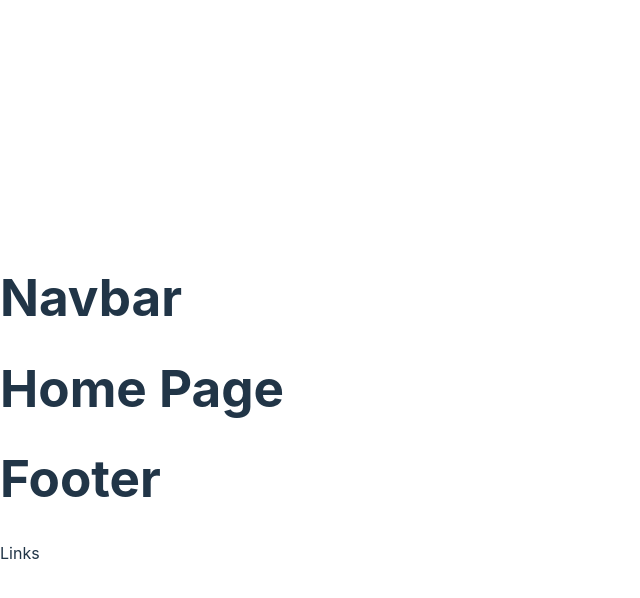
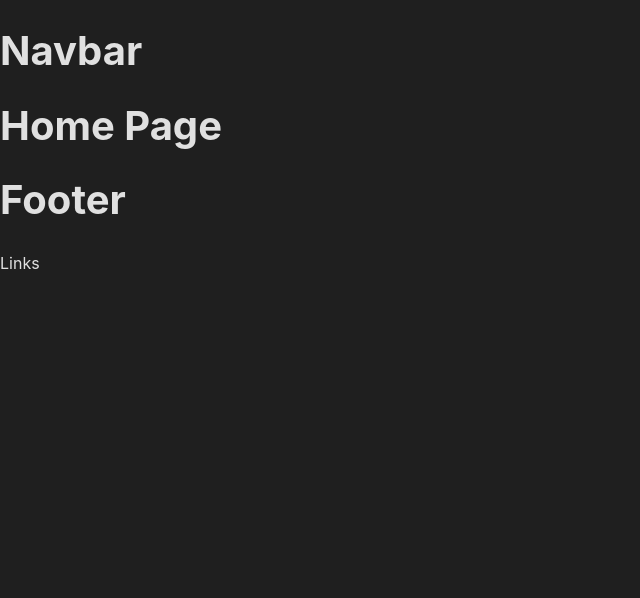
Before and after one commit to sushiAlii/sushi-code, a React (Vite) app: page / in a window 1280 px wide. Shown: the top 598 px of the page, without its empty margins (0-640 px from the left). Built offline with nearby package versions, Linux system fonts and the light colour scheme.

Commit message:
chore: add css variables and use them on html element css

```diff
--- a/src/styles/index.css
+++ b/src/styles/index.css
@@ -1,11 +1,12 @@
+@import './variables.css';
+
 :root {
   font-family: Inter, system-ui, Avenir, Helvetica, Arial, sans-serif;
   line-height: 1.5;
   font-weight: 400;
 
   color-scheme: light dark;
-  color: rgba(255, 255, 255, 0.87);
-  background-color: #242424;
+  background-color: var(--bg-dark);
 
   font-synthesis: none;
   text-rendering: optimizeLegibility;
@@ -14,56 +15,47 @@
   -webkit-text-size-adjust: 100%;
 }
 
-a {
-  font-weight: 500;
-  color: #646cff;
-  text-decoration: inherit;
-}
-a:hover {
-  color: #535bf2;
-}
-
 body {
   margin: 0;
-  display: flex;
-  place-items: center;
-  min-width: 320px;
-  min-height: 100vh;
+  color: var(--primary-text-color);
+
+  font-size: var(--base-font-size);
+  line-height: var(--line-height);
 }
 
 h1 {
-  font-size: 3.2em;
-  line-height: 1.1;
+  font-size: var(--h1-font-size);
+  line-height: var(--h1-line-height);
 }
 
-button {
-  border-radius: 8px;
-  border: 1px solid transparent;
-  padding: 0.6em 1.2em;
-  font-size: 1em;
-  font-weight: 500;
-  font-family: inherit;
-  background-color: #1a1a1a;
-  cursor: pointer;
-  transition: border-color 0.25s;
-}
-button:hover {
-  border-color: #646cff;
-}
-button:focus,
-button:focus-visible {
-  outline: 4px auto -webkit-focus-ring-color;
+h2 {
+  font-size: var(--h2-font-size);
+  line-height: var(--h2-line-height);
 }
 
-@media (prefers-color-scheme: light) {
-  :root {
-    color: #213547;
-    background-color: #ffffff;
-  }
-  a:hover {
-    color: #747bff;
-  }
-  button {
-    background-color: #f9f9f9;
-  }
+h3 {
+  font-size: var(--h3-font-size);
+  line-height: var(--h3-line-height);
 }
+
+p {
+  font-size: var(--p-font-size);
+  line-height: var(--p-line-height);
+}
+
+a {
+  color: var(--highlight-color);
+}
+
+#navbar {
+  padding: 0.1rem 3rem;
+  background-color: #2B2B2B;
+}
+
+#navbar a {
+  text-decoration: none;
+}
+
+#navbar h2 {
+  color: var(--primary-text-color);
+}
--- /dev/null
+++ b/src/styles/variables.css
@@ -0,0 +1,29 @@
+:root {
+    --bg-dark: #1F1F1F;
+
+    --primary-text-color: #E0E0E0;
+    --secondary-text-color: #A0A0A0;
+
+    --primary-color: #FF5A5F;
+
+    --primary-accent-color: #6BBE44;
+    --secondary-accent-color: #8B4513;
+
+    --highlight-color: #FFA07A;
+    --border-color: #8B4513;
+
+    --base-font-size: 1em;
+    --line-height: 1.6;
+
+    --h1-font-size: 2.5em;
+    --h1-line-height: 1.2;
+
+    --h2-font-size: 2em;
+    --h2-line-height: 1.3;
+
+    --h3-font-size: 1.75em;
+    --h3-line-height: 1.3;
+
+    --p-font-size: 1em;
+    --p-line-height: 1.6;
+}
```
